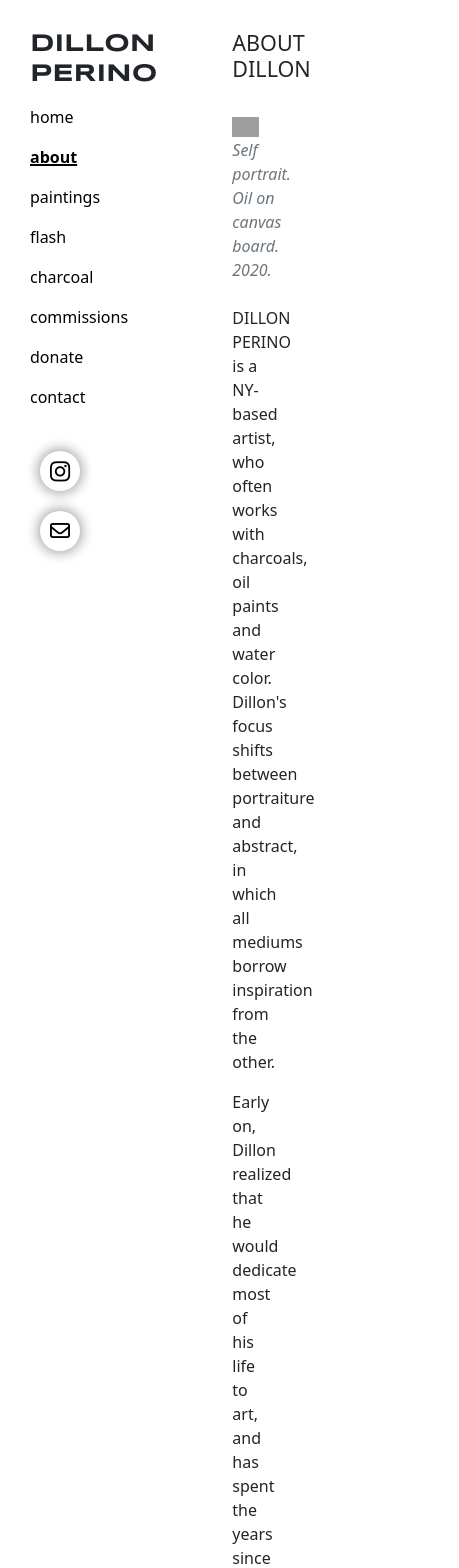
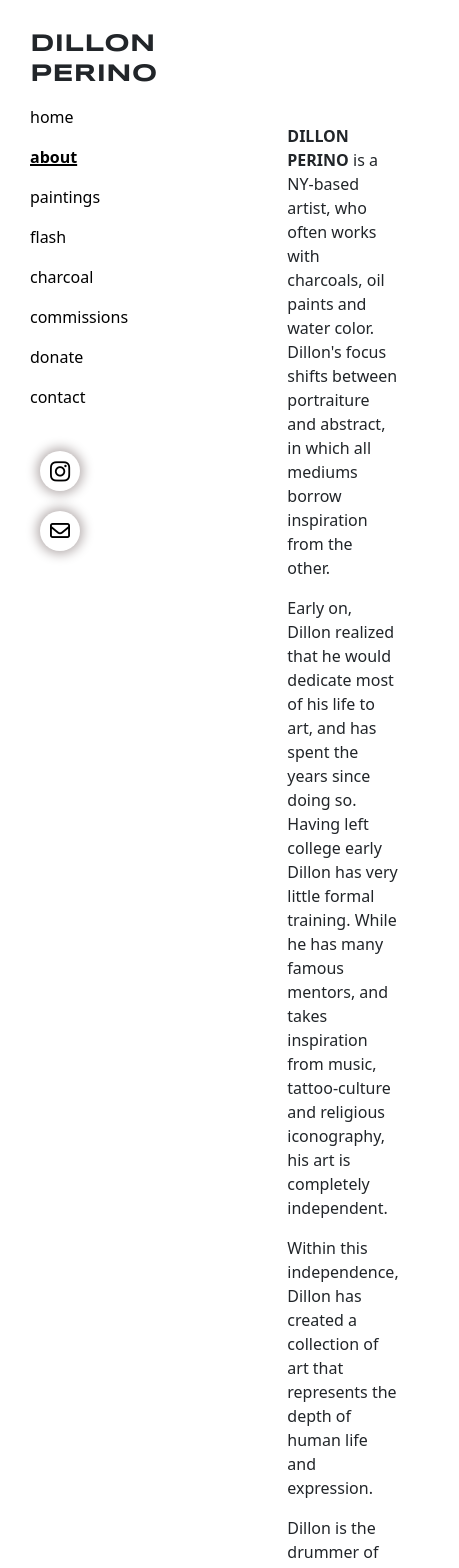
Before and after one commit to am20dipi/dillonperino, a React (Create React App) app in the folder frontend/: page /about in a window 390 px wide. Shown: the top 1568 px of the page, 459 px wide, since content can reach past the window. Built offline with nearby package versions, Linux system fonts and the light colour scheme; grey boxes are pictures that could not be loaded; a web font is replaced by a local one.

Commit message:
Creating three columns on some of the pages; adding more images; styling

```diff
--- a/frontend/src/components/About.js
+++ b/frontend/src/components/About.js
@@ -1,5 +1,5 @@
 import selfportrait from '../images/selfportrait.png'
-//
+import { Row, Col } from 'react-bootstrap'
 import Sidenav from './Sidenav'
 
 function About(){
@@ -8,29 +8,26 @@ function About(){
             <section className="left" >
                 <Sidenav/>
             </section>
-            <section className="right" style={{margin: '0'}}>
-                <div className="col-7">
-
-                    <h4 style={{textAlign: 'left'}}>ABOUT DILLON</h4>
+            <section className="center" style={{margin: '0', paddingLeft: '100px', paddingTop: '100px', flex: '35%'}}>
+                {/* <h1 style={{textAlign: 'left', paddingTop: '50px'}}>ABOUT DILLON</h1>> */}
                     <br/>
-                    <img style={{width: '50%'}} src={selfportrait} alt="self portrait"/>
-                    <figcaption style={{fontStyle: 'italic'}} className="text-muted">Self portrait. Oil on canvas board. 2020.</figcaption>
+                <div className="row">
+                    <p><b>DILLON PERINO </b>is a NY-based artist, who often works with charcoals, oil paints and water color. Dillon's focus shifts between portraiture and abstract, in which all mediums borrow inspiration from the other.</p>
                 </div>
-                <br/>
-                <div className="col-5">
-                    <div className="row">
-                        <p>DILLON PERINO is a NY-based artist, who often works with charcoals, oil paints and water color. Dillon's focus shifts between portraiture and abstract, in which all mediums borrow inspiration from the other.</p>
-                    </div>
-                    <div className="row">
-                        <p>Early on, Dillon realized that he would dedicate most of his life to art, and has spent the years since doing so. Having left college early Dillon has very little formal training. While he has many famous mentors, and takes inspiration from music and art-culture, his art is completely independent. </p>
-                    </div>
-                    <div className="row">
-                        <p>Within this independence, Dillon has cultivated a collection of art that represents the idiosyncrasies of human life.</p>
-                    </div>
-                    <div className="row">
-                        <p>Dillon is the drummer of <i>Sanction</i>, <i>The Fight</i> and <i>Heal</i>.</p>
-                    </div>
+                <div className="row">
+                    <p>Early on, Dillon realized that he would dedicate most of his life to art, and has spent the years since doing so. Having left college early Dillon has very little formal training. While he has many famous mentors, and takes inspiration from music, tattoo-culture and religious iconography, his art is completely independent. </p>
                 </div>
+                <div className="row">
+                    <p>Within this independence, Dillon has created a collection of art that represents the depth of human life and expression.</p>
+                </div>
+                <div className="row">
+                    <p>Dillon is the drummer of <i>Sanction</i>, <i>The Fight</i> and <i>Heal</i>. He has a cat named Charlie and a dog named Zoie.</p>
+                </div>
+                    <br/>
+            </section>
+            <section className="right" style={{margin: '0', flex: '50%'}}>
+                <img style={{width: '70%'}} src={selfportrait} alt="self portrait"/>
+                {/* <figcaption style={{fontStyle: 'italic', textAlign: 'center'}} className="text-muted">Self portrait. Oil on canvas board. 2020.</figcaption> */}
             </section>
         </div>
     )
--- a/frontend/src/components/Contact.js
+++ b/frontend/src/components/Contact.js
@@ -1,6 +1,7 @@
 import React, { useEffect, useRef, useState } from 'react'
 import emailjs from '@emailjs/browser'
 import Sidenav from './Sidenav'
+import IMG_9796 from '../images/charcoals/IMG_9796.jpg'
 
 import { toast } from 'react-toastify'
 import 'react-toastify/dist/ReactToastify.css'
@@ -105,7 +106,10 @@ function Contact(){
             <section className="left">
                 <Sidenav/>
             </section>
-            <section className="right" style={{flex: '90%', paddingLeft: '100px'}}>
+            <section className="center" style={{flex: '30%', paddingTop: '100px', paddingLeft:'70px'}}>
+                <img width='70%' src={IMG_9796} alt="charlie"/>
+            </section>
+            <section className="right" style={{flex: '50%'}}>
             <h1 style={{textAlign: 'left', paddingTop: '45px', paddingLeft: '29px'}}>contact<p className="text-muted" style={{fontSize:'medium', textAlign: 'left' }}>Feel free to contact me here, via Instagram or email. I will get back to you ASAP. </p></h1>
                 <form ref={form} onSubmit={sendEmail}>
                     <label htmlFor="user_name">
--- a/frontend/src/components/Flash.js
+++ b/frontend/src/components/Flash.js
@@ -64,7 +64,7 @@ function Flash(){
             </section>
             <section className="right">
                 <div className="img-gallery">
-                    <h3 style={{textAlign: 'left'}}>flash<p className="text-muted" style={{fontSize:'medium', textAlign: 'left' }}>My introduction into tattooing.</p></h3>
+                    <h1 style={{textAlign: 'left'}}>flash<p className="text-muted" style={{fontSize:'medium', textAlign: 'left' }}>My introduction into tattooing.</p></h1>
                     {flashes.map((flash, index) => {
                         return (
 
--- a/frontend/src/style.css
+++ b/frontend/src/style.css
@@ -167,6 +167,12 @@ nav {
   .right {
     width: 100%;
   }
+  .center{
+    width: 100%
+  }
+  .submit {
+    width: 100%
+  }
 
 }
 
```
